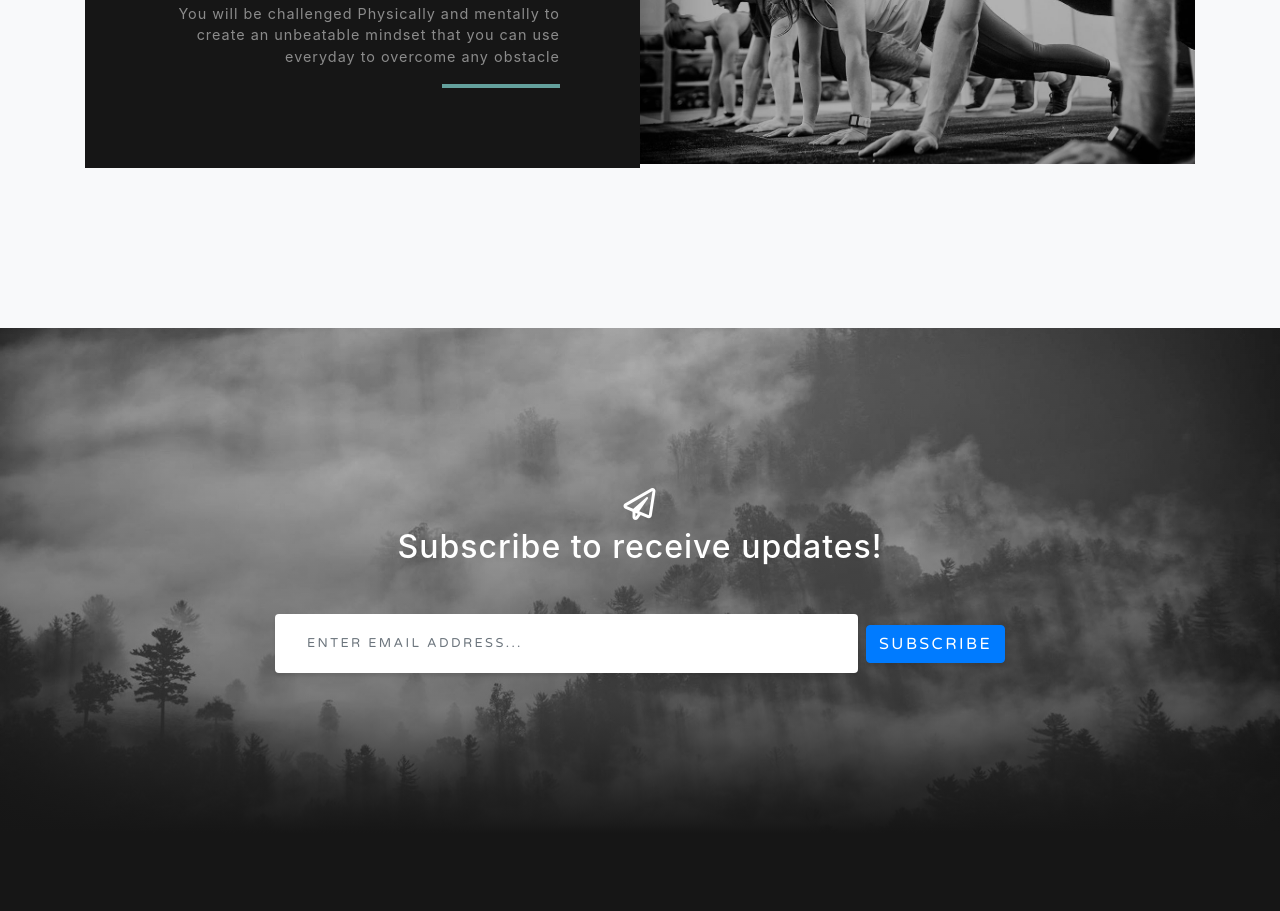
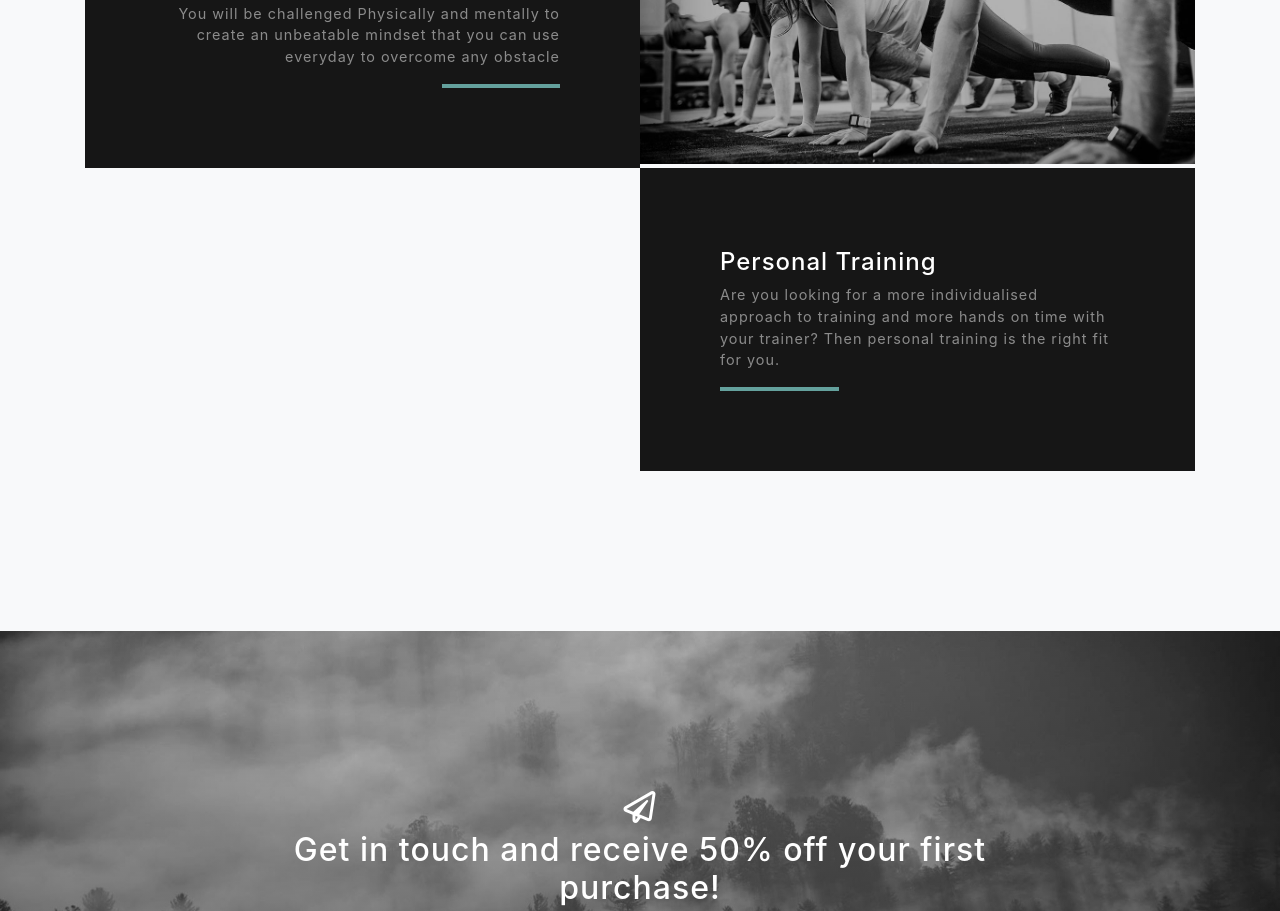
Before and after one commit to jackosullivanpt/elitewarrior.co.uk, a website with bundled scripts: page index.html in a window 1280 px wide. Shown: the part 2168-3079 px from the top of the page. Built offline with nearby package versions, Linux system fonts and the light colour scheme; files whose address does not match are found by name.

Commit message:
Update index.html

```diff
--- a/index.html
+++ b/index.html
@@ -89,8 +89,8 @@
               <h4>Online Coaching</h4>
               <p class="text-black-50 mb-0">Our Online Fitness and Lifestyle Coaching Program has been designed to help educate
                 and inspire you so that you can wake up refreshed and excited, ready to seize the day! We will help you create
-                a lifestyle that allows you to choose healthy whole foods that not only taste good but provide the body with
-                all of the essential nutrients the body needs to function at it’s optimal. It will transform your life! </p>
+                a lifestyle that allows you to choose healthy by creating discipline and forming good habits. We are with you
+                every step of the way to motivate you to become your best self. It will transform your life! </p>
             </div>
           </div>
         </div>
@@ -134,23 +134,38 @@
           </div>
         </div>
 
+                <!-- Project Three Row -->
+        <div class="row justify-content-center no-gutters mb-5 mb-lg-0">
+          <div class="col-lg-6">
+            <img class="img-fluid" src="img/ptbox.jpg" alt="">
+          </div>
+          <div class="col-lg-6">
+            <div class="bg-black text-center h-100 project">
+              <div class="d-flex h-100">
+                <div class="project-text w-100 my-auto text-center text-lg-left">
+                  <h4 class="text-white">Personal Training</h4>
+                  <p class="mb-0 text-white-50">Are you looking for a more individualised approach to training and more hands
+                  on time with your trainer? Then personal training is the right fit for you. </p>
+                  <hr class="d-none d-lg-block mb-0 ml-0">
+                </div>
+              </div>
+            </div>
+          </div>
+        </div>
+
       </div>
 
     </section>
 
-        <!-- Signup Section -->
+     <!-- Signup Section -->
     <section id="signup" class="signup-section">
       <div class="container">
         <div class="row">
           <div class="col-md-10 col-lg-8 mx-auto text-center">
 
             <i class="far fa-paper-plane fa-2x mb-2 text-white"></i>
-            <h2 class="text-white mb-5">Subscribe to receive updates!</h2>
+            <h2 class="text-white mb-5">Get in touch and receive 50% off your first purchase!</h2>
 
-            <form class="form-inline d-flex">
-              <input type="email" class="form-control flex-fill mr-0 mr-sm-2 mb-3 mb-sm-0" id="inputEmail" placeholder="Enter email address...">
-              <button type="submit" class="btn btn-primary mx-auto">Subscribe</button>
-            </form>
 
           </div>
         </div>
@@ -218,7 +233,7 @@
     <!-- Footer -->
     <footer class="bg-black small text-center text-white-50">
       <div class="container">
-        Copyright &copy; Elite Warrior 2018
+        Copyright &copy; Elite Warrior Fitness 2018
       </div>
     </footer>
 
```
